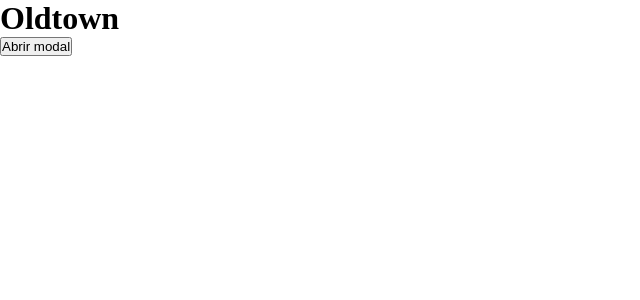
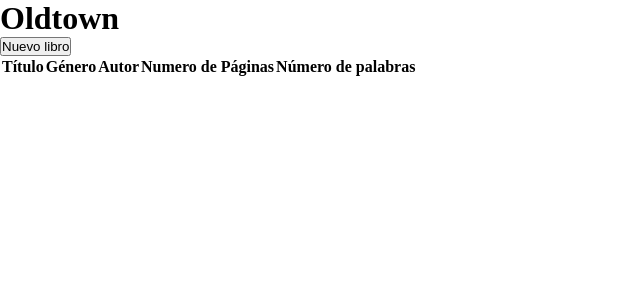
Before and after one commit to Buff4AurelionSol/Oldtown-System, a React (Vite) app in the folder client/: page / in a window 1280 px wide. Shown: the top 300 px of the page, without its empty margins (0-640 px from the left). Built offline with nearby package versions, Linux system fonts and the light colour scheme.

Commit message:
feat: add bookTable component and hook useBook

```diff
--- a/client/src/App.css
+++ b/client/src/App.css
@@ -11,27 +11,4 @@ body {
 .app{
   height: 100%;
   width: 100;
-
 }
-
-.overlay{
-  height: 90vh;
-  width: 100%;
-
-}
-
-.modal{
-  width: 100%;
-  height: 50%;
-  background-color: blue;
-}
-
-.modal form{
-  display: flex;
-  flex-direction: column;
-  justify-content: center;
-  align-items: center;
-  gap: 4px;
-
-
-}
--- a/client/src/App.tsx
+++ b/client/src/App.tsx
@@ -2,32 +2,58 @@ import './App.css'
 import { Modal } from './Components/Modals/Modal'
 import { useModalContext } from './Components/Modals/context/useModalContext'
 import { BaseInput } from './Components/Inputs/BaseInput'
+import { useBook } from './hooks/useBook'
+import { BookType } from './types/types'
+import { BookTable } from './Components/BookTable/BookTable'
+
+
+
 
 function App() {
 
   const { setModalState } = useModalContext()
+  const { books, setBooks, addBook } = useBook()
 
   function openModal(id: string) {
     setModalState((prevState) => ({
       ...prevState,
       [id]: true
     }))
+  }
+
+  function handleSubmit(e: React.FormEvent<HTMLFormElement>) {
+    e.preventDefault();
+    const { title, genre, author, pages, words } = Object.fromEntries(new FormData(e.currentTarget)) as BookType
+
+    const newBook: BookType = {
+      title, genre, author,
+      pages, words
+    }
+    addBook(newBook)
 
   }
 
+
+
   return (
     <div className='app'>
-      <h1>Oldtown</h1>
-      <button onClick={() => { openModal("modal-1") }}>Abrir modal</button>
+      <div>
+        <h1>Oldtown</h1>
+        <button onClick={() => { openModal("modal-1") }}>Nuevo libro</button>
+      </div>
+
+      <BookTable books={books} />
 
       <Modal id='modal-1'>
-        <form>
-          <BaseInput label='Titulo' type='text' />
-          <BaseInput label='Género' type='text' />
-          <button>Ingresar</button>
+        <form onSubmit={handleSubmit}>
+          <BaseInput label='Titulo' type='text' name="title" />
+          <BaseInput label='Género' type='text' name="genre" />
+          <BaseInput label='Autor' type='text' name="author" />
+          <BaseInput label='Numero Páginas' type='number' name='pages' />
+          <BaseInput label='Numero Palabras' type='number' name='words' />
+          <button type="submit">Ingresar</button>
         </form>
       </Modal>
-
     </div>
   )
 }
--- /dev/null
+++ b/client/src/Components/BookTable/BookTable.tsx
@@ -0,0 +1,33 @@
+import { BookType } from "../../types/types"
+
+interface PropsBookTable {
+  books: BookType[]
+}
+
+export function BookTable({ books }: PropsBookTable) {
+  return (
+    <table>
+      <thead>
+        <tr>
+          <th>Título</th>
+          <th>Género</th>
+          <th>Autor</th>
+          <th>Numero de Páginas</th>
+          <th>Número de palabras</th>
+        </tr>
+      </thead>
+      <tbody>
+        {books.map((book) =>
+          <tr key={book.title}>
+            <td>{book.title}</td>
+            <td>{book.genre}</td>
+            <td>{book.author}</td>
+            <td>{book.pages}</td>
+            <td>{book.words}</td>
+          </tr>
+        )
+        }
+      </tbody>
+    </table>
+  )
+}
--- a/client/src/Components/Inputs/BaseInput.tsx
+++ b/client/src/Components/Inputs/BaseInput.tsx
@@ -1,13 +1,16 @@
+import "./styles-base-inputs.css"
+
 interface PropsInput {
   label: string,
-  type: string
+  type: string,
+  name: string
 }
 
-export function BaseInput({ label, type }: PropsInput) {
+export function BaseInput({ label, type, name }: PropsInput) {
   return (
-    <label>
+    <label className="label-base">
       {label}
-      <input type={type} />
+      <input type={type} className="input-base" name={name} />
     </label>
   )
 }
--- /dev/null
+++ b/client/src/Components/Inputs/styles-base-inputs.css
@@ -0,0 +1,18 @@
+.label-base{
+  width: 30%;
+  height: 30px;
+  color: white;
+  font-weight: bold;
+  display: flex;
+  justify-content: center;
+  align-items: center;
+}
+
+
+.input-base{
+  width: 70%;
+  height: 25px;
+  border-style: solid;
+  border-radius: 4px;
+  outline: none;
+}
--- a/client/src/Components/Modals/Modal.tsx
+++ b/client/src/Components/Modals/Modal.tsx
@@ -1,6 +1,7 @@
 import { ReactNode, useRef } from "react"
 import { useModalContext } from "./context/useModalContext"
 import { createPortal } from "react-dom";
+import "./styles-modal.css"
 
 interface PropsModal {
   children: ReactNode,
@@ -34,7 +35,6 @@ export function Modal({ children, id }: PropsModal) {
     <div className="overlay" onClick={() => closeModal(id)}>
       <div className="modal" onClick={stopPropagation} ref={modalRef} id={id}>
         {children}
-        {modalRef.current && modalRef.current.id}
       </div>
     </div>, modalRoot
   )
--- a/client/src/Components/Modals/context/const/const.ts
+++ b/client/src/Components/Modals/context/const/const.ts
@@ -1,3 +1,5 @@
+
+
 export const INTIAL_STATE_MODAL = {
   "": false
 }
--- /dev/null
+++ b/client/src/Components/Modals/styles-modal.css
@@ -0,0 +1,25 @@
+.overlay{
+  position: absolute;
+  height: 100vh;
+  width: 100%;
+  display: flex;
+  justify-content: center;
+  align-items: center;
+  background-color: black;
+}
+
+.modal{
+  width: 50%;
+  height: 50%;
+  background-color: blue;
+}
+
+.modal form{
+  display: flex;
+  flex-direction: column;
+  justify-content: center;
+  align-items: center;
+  gap: 10px;
+
+
+}
--- /dev/null
+++ b/client/src/consts/const.ts
@@ -0,0 +1,9 @@
+import { BookType } from "../types/types"
+
+export const initialBooks: BookType[] = [{
+  title: "",
+  genre: "",
+  author: "",
+  pages: "",
+  words: ""
+}]
--- /dev/null
+++ b/client/src/hooks/useBook.tsx
@@ -0,0 +1,18 @@
+import { useState } from "react"
+import { initialBooks } from "../consts/const"
+import { BookType } from "../types/types"
+
+export function useBook() {
+  const [books, setBooks] = useState<BookType[]>(initialBooks)
+
+  function addBook(book: BookType) {
+    setBooks((prevState) => [...prevState, book])
+  }
+
+  function cleanBooks() {
+    setBooks(initialBooks)
+  }
+
+  return { books, setBooks, addBook, cleanBooks }
+
+}
--- /dev/null
+++ b/client/src/types/types.ts
@@ -0,0 +1,7 @@
+export type BookType = {
+  title: string;
+  genre: string;
+  author: string;
+  pages: string;
+  words: string;
+}
```
